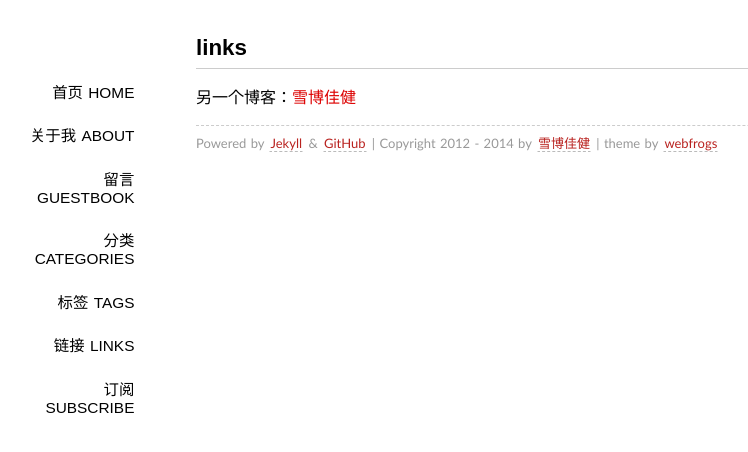
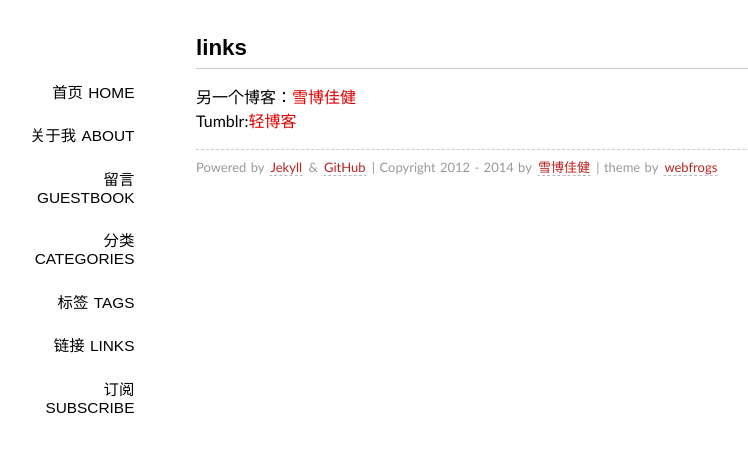
Before and after one commit to Successor/bigyuki.github.com, a Jekyll site: the page built from links/index.md, in a window 1280 px wide. Shown: the top 452 px of the page, without its empty margins (144-892 px from the left). Built offline with Jekyll 4.4.1, drawn with Linux system fonts in a browser that asks for light colours; Markdown is read by kramdown in place of the engine named in the settings.

Commit message:
Update index.md

```diff
--- a/links/index.md
+++ b/links/index.md
@@ -5,3 +5,4 @@ comments: no
 ---
 
 另一个博客：<a href="http://www.weihuizi.ml">雪博佳健<a/><br>
+Tumblr:<a href="http://anweihui.ml">轻博客<a/>
```
